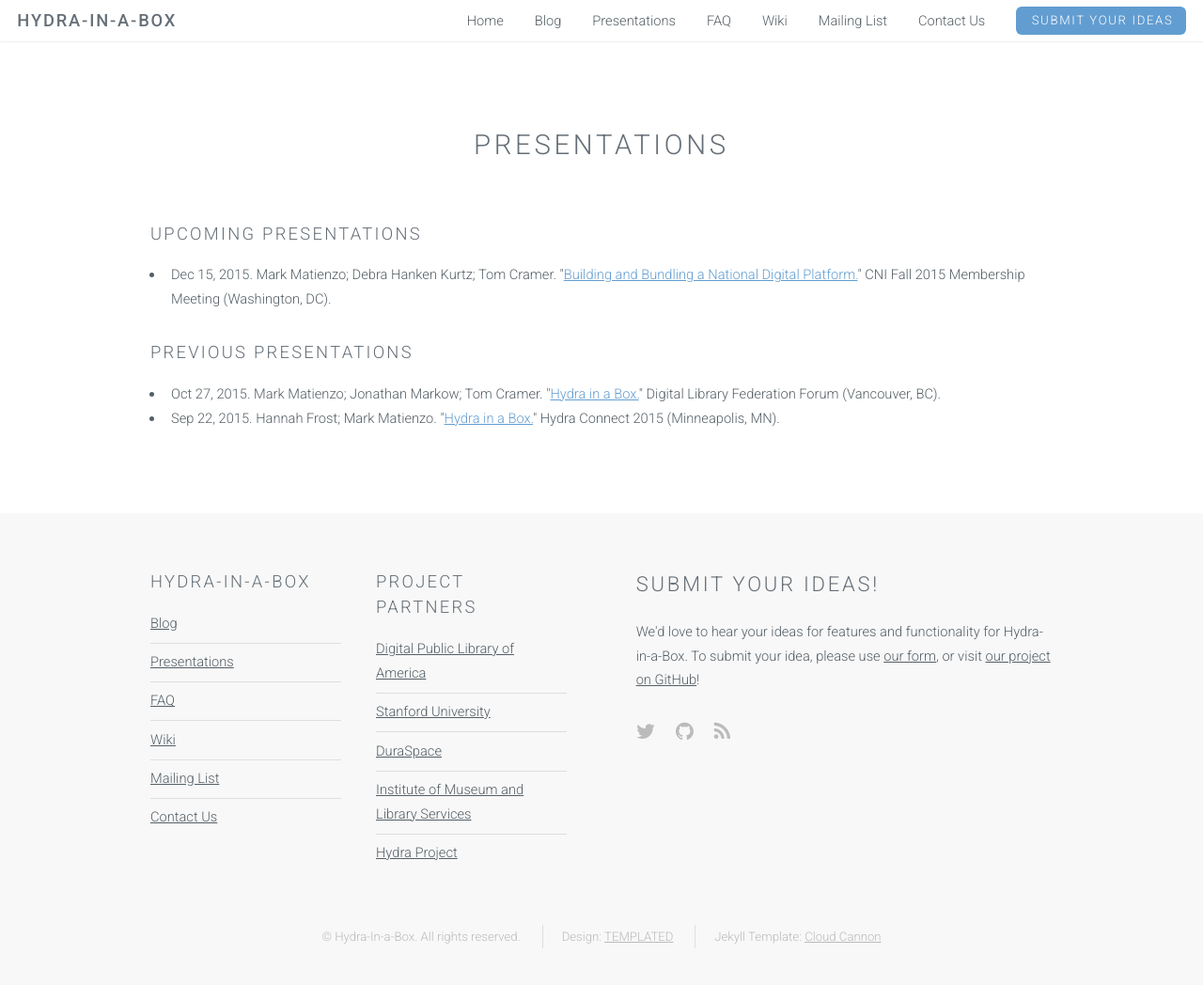
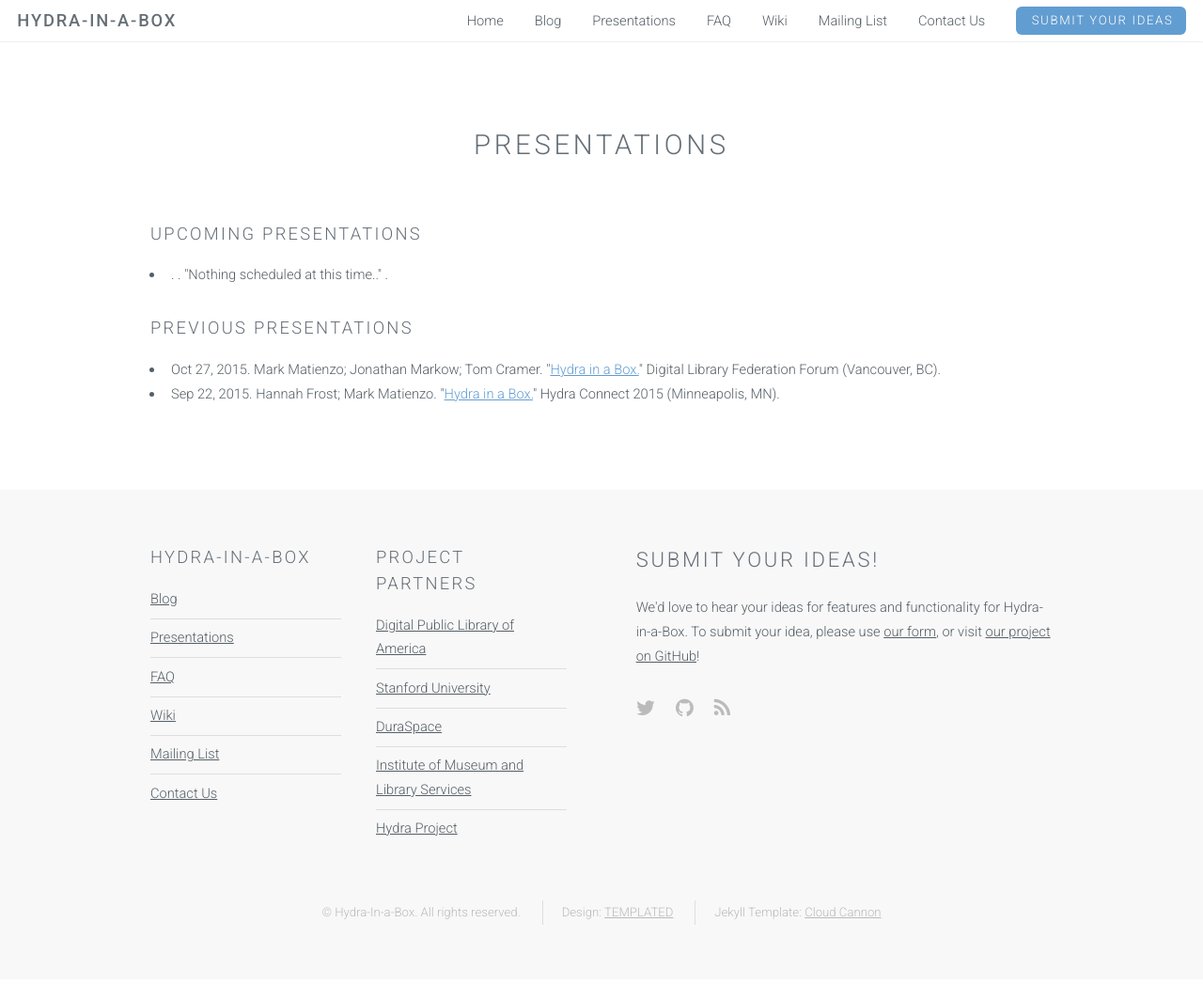
Before and after one commit to samvera-labs/hyku.github.io, a Jekyll site: the page built from presentations.html, in a window 1280 px wide and 1068 px high. Shown: the top 1048 px of the window at 94% size. Built offline with Jekyll 4.4.1, drawn with Linux system fonts in a browser that asks for light colours.

Commit message:
Update upcoming_presentations.yml
Cleared out CNI presentation which has now passed.

```diff
--- a/_data/upcoming_presentations.yml
+++ b/_data/upcoming_presentations.yml
@@ -1,9 +1 @@
-- title: Building and Bundling a National Digital Platform
-  presenters:
-    - Mark Matienzo
-    - Debra Hanken Kurtz
-    - Tom Cramer
-  event: CNI Fall 2015 Membership Meeting
-  location: "Washington, DC"
-  date: 2015-12-15
-  url:  https://www.cni.org/topics/repositories/hydra-in-a-box-building-and-bundling-a-national-digital-platform
+- title: Nothing scheduled at this time.
```
